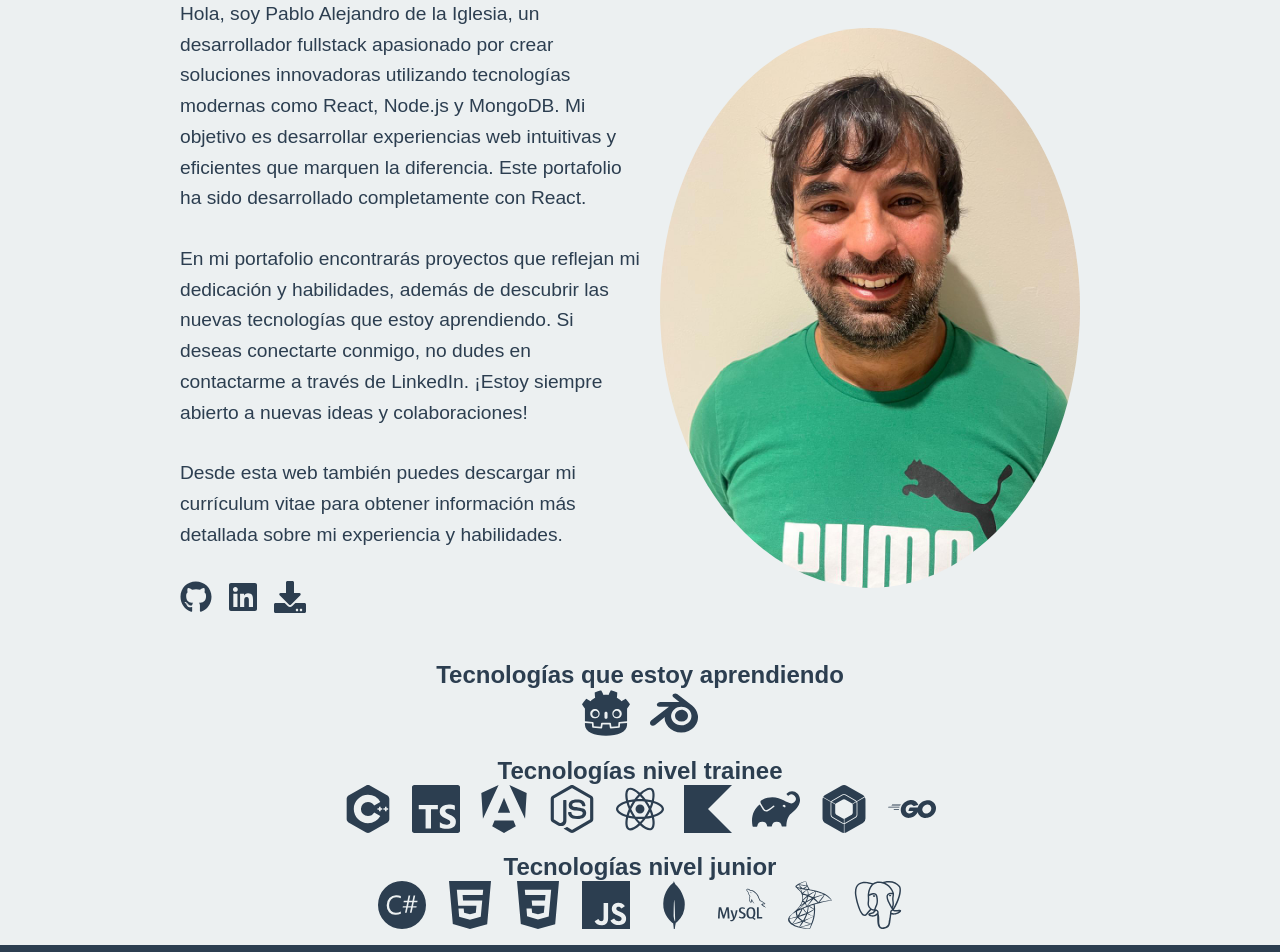
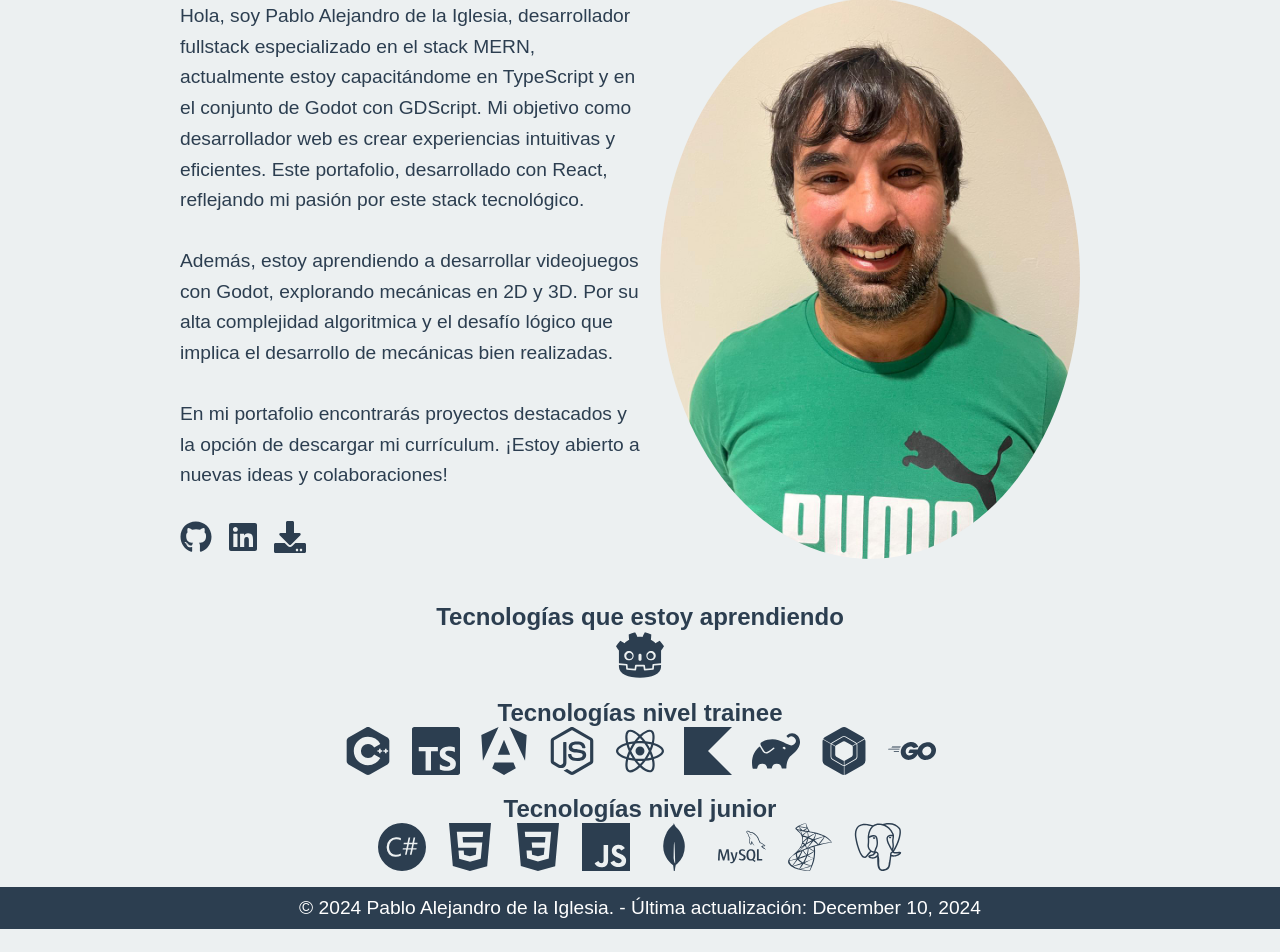
Before and after one commit to Lata1989/portfolio-entrega-programacion-3-coloquio, a React (Create React App) app: page / in a window 1280 px wide. Shown: the part 184-1136 px from the top of the page. After the commit the page ends 1113 px from the top, so only its background shows below. Built offline with nearby package versions, Linux system fonts and the light colour scheme.

Commit message:
actualizado y modificado

```diff
--- a/src/components/Footer.jsx
+++ b/src/components/Footer.jsx
@@ -1,3 +1,23 @@
+import React from 'react';
+import '../styles/footer.css';
+
+export const Footer = () => {
+    // Obtiene la fecha de la última modificación del documento
+    const lastModified = new Date(document.lastModified).toLocaleDateString('en-US', {
+        year: 'numeric',
+        month: 'long',
+        day: 'numeric',
+    });
+
+    return (
+        <footer className="footer">
+            <p>&copy; {new Date().getFullYear()} Pablo Alejandro de la Iglesia. - Última actualización: {lastModified}</p>
+        </footer>
+    );
+};
+
+
+/*
 import React from 'react';
 import '../styles/footer.css';
 
@@ -8,5 +28,5 @@ export const Footer = () => {
         </footer>
     );
 };
-
+*/
 // export default Footer;
--- a/src/pages/Home.jsx
+++ b/src/pages/Home.jsx
@@ -12,17 +12,13 @@ export const Home = () => {
             <div className="home">
                 <div className="left-content">
                     <p>
-                        Hola, soy Pablo Alejandro de la Iglesia, un desarrollador fullstack apasionado por crear soluciones innovadoras utilizando tecnologías modernas como React, Node.js y MongoDB.
-                        Mi objetivo es desarrollar experiencias web intuitivas y eficientes que marquen la diferencia. Este portafolio ha sido desarrollado completamente con React.
+                        Hola, soy Pablo Alejandro de la Iglesia, desarrollador fullstack especializado en el stack MERN, actualmente estoy capacitándome en TypeScript y en el conjunto de Godot con GDScript. Mi objetivo como desarrollador web es crear experiencias intuitivas y eficientes. Este portafolio, desarrollado con React, reflejando mi pasión por este stack tecnológico.                    </p>
+                    <p>
+                        Además, estoy aprendiendo a desarrollar videojuegos con Godot, explorando mecánicas en 2D y 3D. Por su alta complejidad algoritmica y el desafío lógico que implica el desarrollo de mecánicas bien realizadas.
                     </p>
                     <p>
-                        En mi portafolio encontrarás proyectos que reflejan mi dedicación y habilidades, además de descubrir las nuevas tecnologías que estoy aprendiendo.
-                        Si deseas conectarte conmigo, no dudes en contactarme a través de LinkedIn. ¡Estoy siempre abierto a nuevas ideas y colaboraciones!
+                        En mi portafolio encontrarás proyectos destacados y la opción de descargar mi currículum. ¡Estoy abierto a nuevas ideas y colaboraciones!
                     </p>
-                    <p>
-                        Desde esta web también puedes descargar mi currículum vitae para obtener información más detallada sobre mi experiencia y habilidades.
-                    </p>
-
                     <div className="social-icons">
                         <a href="https://github.com/Lata1989" target="_blank" rel="noopener noreferrer"><FaGithub /></a>
                         <a href="https://linkedin.com/in/pablo-alejandro-de-la-iglesia-84360b234/" target="_blank" rel="noopener noreferrer"><FaLinkedin /></a>
@@ -40,7 +36,6 @@ export const Home = () => {
                 <h2>Tecnologías que estoy aprendiendo</h2>
                 <div className="tech-icons">
                     <SiGodotengine title='Godot Engine - GDScript'></SiGodotengine>
-                    <SiBlender title='Blender'></SiBlender>
                 </div>
             </div>
             <div className="tech-logos">
--- a/src/styles/home.css
+++ b/src/styles/home.css
@@ -168,7 +168,9 @@ h1 {
 
     .right-content img {
         max-width: 18rem; /* Reducimos el tamaño de la imagen */
-        height: 18rem; /* Ajustamos la altura también */
+        min-width: 12rem;
+        max-height: 18rem; /* Ajustamos la altura también */
+        min-height: 12rem; /* Ajustamos la altura también */
     }
 
     .tech-icons {
```
